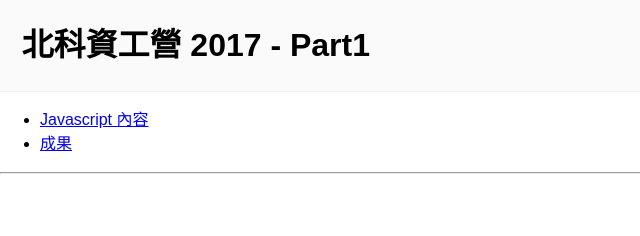
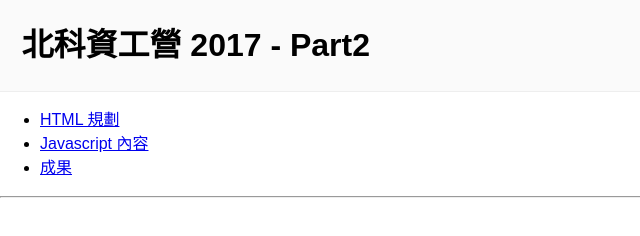
Before and after one commit to s911415/cscamp-2017, a plain HTML site: page part2/index.html in a window 1280 px wide. Shown: the whole page, without its empty margins (0-640 px from the left). Drawn offline with Linux system fonts and the light colour scheme.

Commit message:
part2: add html source code preview and fix title

```diff
--- a/part2/index.html
+++ b/part2/index.html
@@ -13,10 +13,11 @@
     <script src="../common/js/preview.js"></script>
 </head>
 <body>
-<h1>北科資工營 2017 - Part1</h1>
+<h1>北科資工營 2017 - Part2</h1>
 <ul id="demoLinks">
+    <li><a href="finish.html" data-type="html" data-preview="0">HTML 規劃</a></li>
     <li><a href="js/script.js" data-type="js" data-preview="0">Javascript 內容</a></li>
-    <li><a href="finish.html" target="_blank">成果</a></li>
+    <li><a href="finish.html#" target="_blank">成果</a></li>
 </ul>
 <hr/>
 <div id="code">
```
